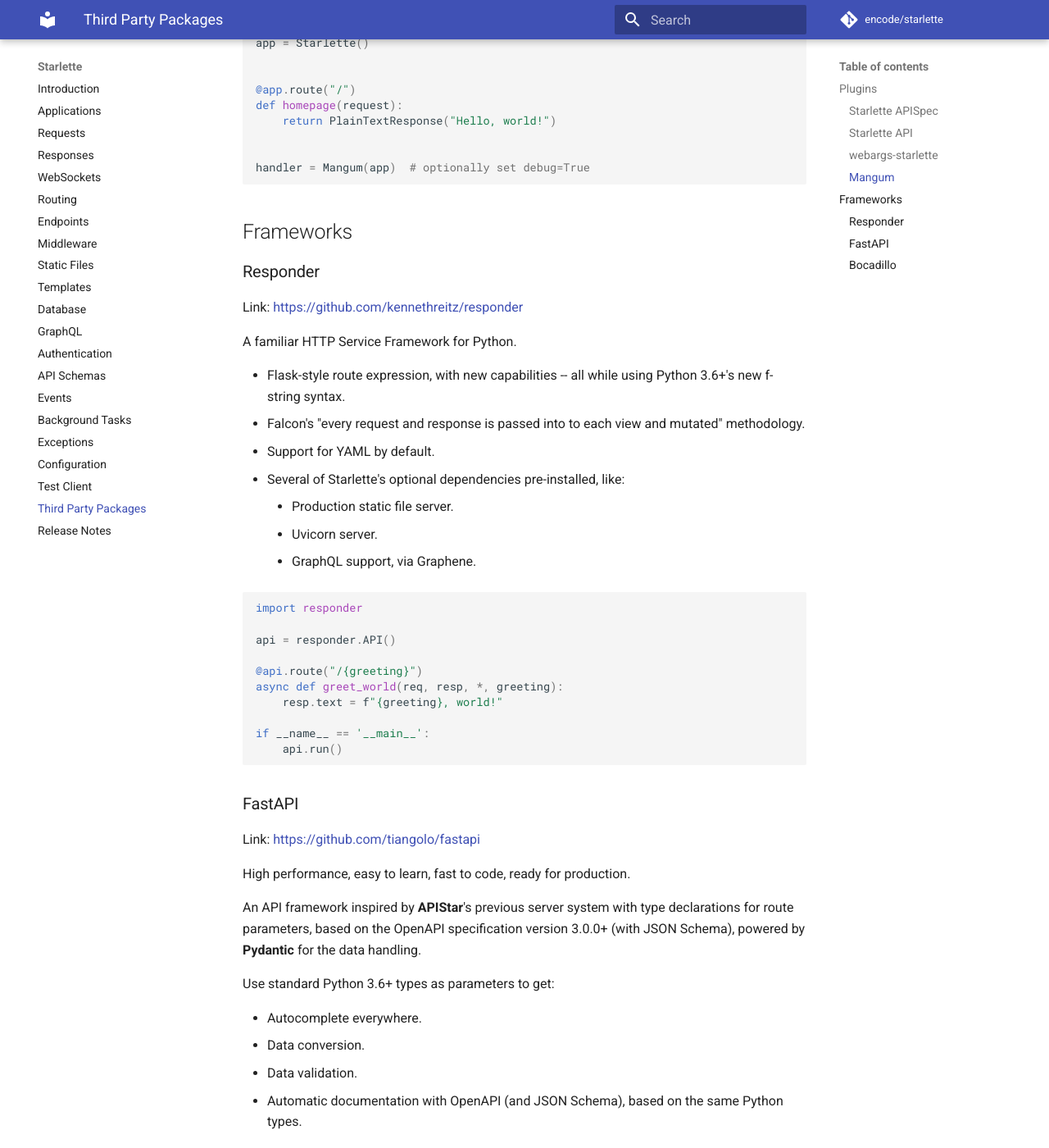
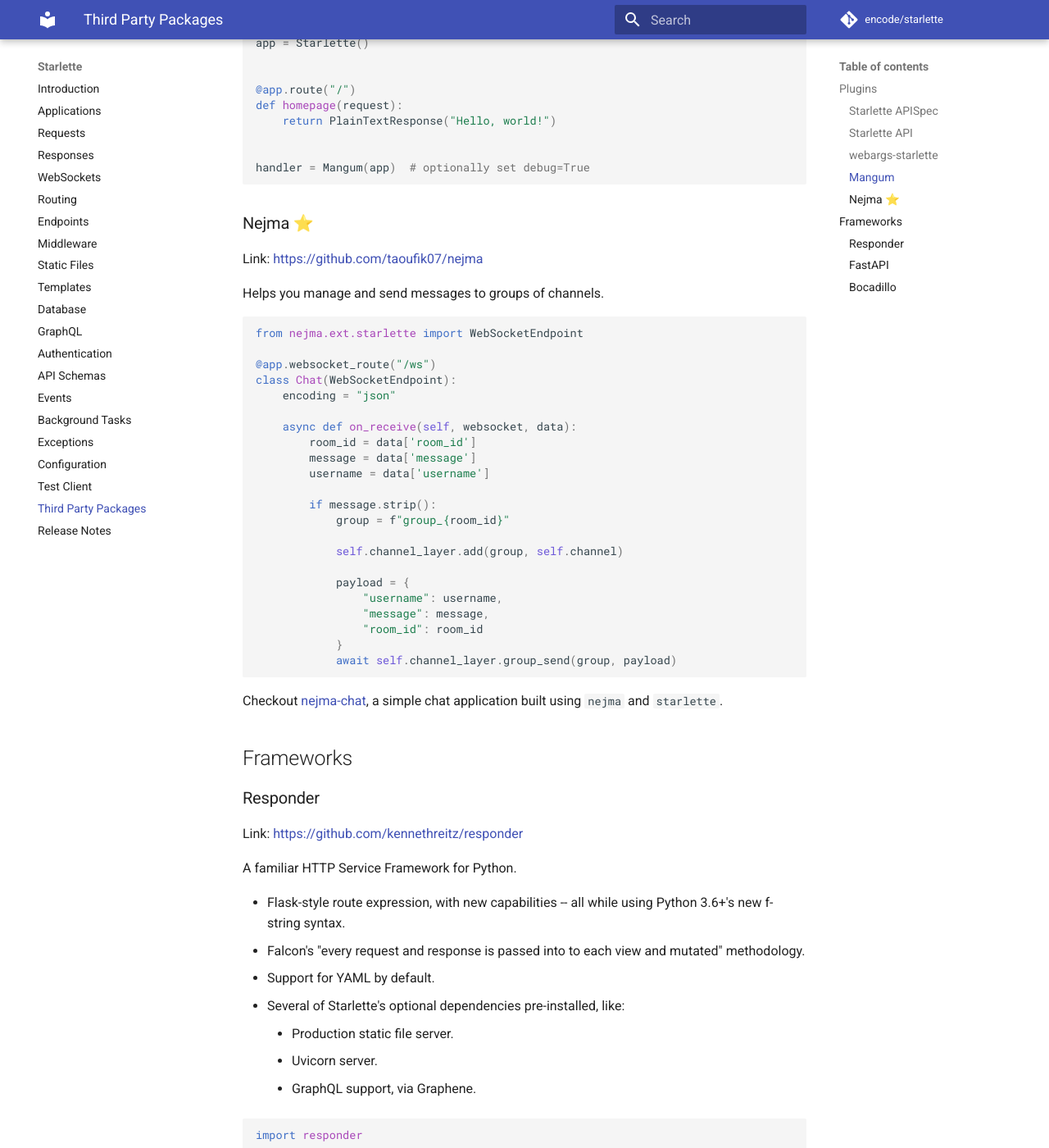
Before and after one commit to hidraco/starlette, an MkDocs documentation site: the page built from docs/third-party-packages.md, in a window 1280 px wide and 1400 px high, scrolled down 2805 px. Shown: the whole window at 82% size. Built offline with MkDocs 1.6.1 and Material for MkDocs 9.7.7, drawn with Linux system fonts in a browser that asks for light colours; comment, search, counter and statistics services are not loaded.

Commit message:
Add Nejma to third party packages (#385)

````diff
--- a/docs/third-party-packages.md
+++ b/docs/third-party-packages.md
@@ -140,6 +140,38 @@ def homepage(request):
 handler = Mangum(app)  # optionally set debug=True
 ```
 
+### Nejma ⭐
+
+Link: <a href="https://github.com/taoufik07/nejma" target="_blank">https://github.com/taoufik07/nejma</a>
+
+Helps you manage and send messages to groups of channels.
+
+```python
+
+from nejma.ext.starlette import WebSocketEndpoint
+
+@app.websocket_route("/ws")
+class Chat(WebSocketEndpoint):
+    encoding = "json"
+
+    async def on_receive(self, websocket, data):
+        room_id = data['room_id']
+        message = data['message']
+        username = data['username']
+
+        if message.strip():
+            group = f"group_{room_id}"
+
+            self.channel_layer.add(group, self.channel)
+
+            payload = {
+                "username": username,
+                "message": message,
+                "room_id": room_id
+            }
+            await self.channel_layer.group_send(group, payload)
+```
+Checkout <a href="https://github.com/taoufik07/nejma-chat" target="_blank">nejma-chat</a>, a simple chat application built using `nejma` and `starlette`.
 
 ## Frameworks
 
````
